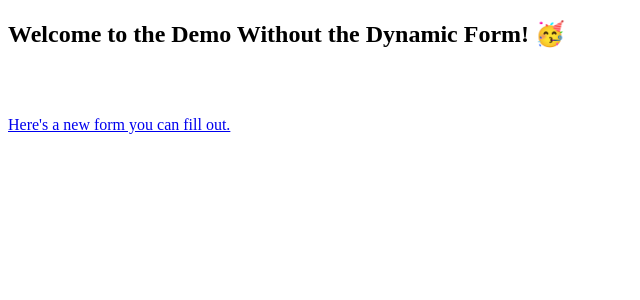
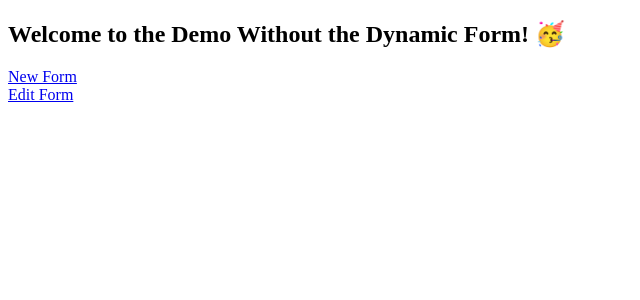
Before and after one commit to bcarson/dynamic-reactive-form, an Angular app: page / in a window 1280 px wide. Shown: the top 300 px of the page, without its empty margins (0-640 px from the left). Built offline with nearby package versions, Linux system fonts and the light colour scheme.

Commit message:
Clean up landing page

```diff
--- a/projects/demo-without-dynamic-form/src/app/app.component.html
+++ b/projects/demo-without-dynamic-form/src/app/app.component.html
@@ -1,16 +1,6 @@
 <h2>Welcome to the Demo Without the Dynamic Form! 🥳</h2>
 
-<mat-tab-group>
-  <mat-tab>
-    <a routerLink="/newForm">Here's a new form you can fill out.</a><br />
-  </mat-tab>
-  <mat-tab>
-    <a routerLink="/editForm">Here's a prefilled form where you can view and edit existing data.</a>
-  </mat-tab>
-</mat-tab-group>
-
-
-
-
+    <a routerLink="/newForm">New Form</a><br />
+    <a routerLink="/editForm">Edit Form</a>
 
 <router-outlet></router-outlet>
```
